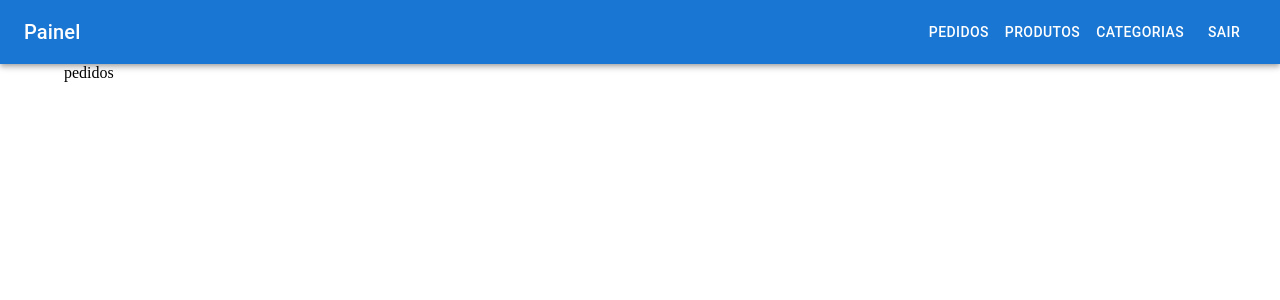
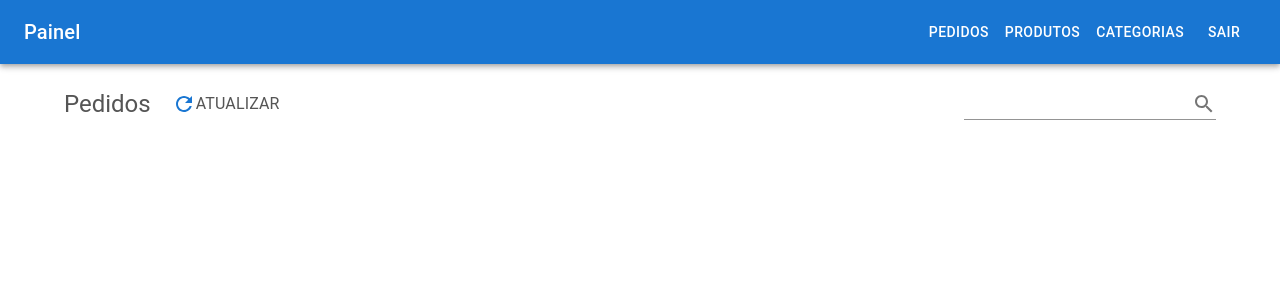
Before and after one commit to joaoygorr/Delivery, a Next.js app in the folder app/: page /orders in a window 1280 px wide. Shown: the top 300 px of the page. Built offline with nearby package versions, Linux system fonts and the light colour scheme.

Commit message:
feat: estrutura de order

```diff
--- a/app/src/app/(inside)/orders/page.tsx
+++ b/app/src/app/(inside)/orders/page.tsx
@@ -1,3 +1,53 @@
+import { Refresh, Search } from "@mui/icons-material";
+import {
+  Box,
+  Button,
+  Grid2,
+  InputAdornment,
+  TextField,
+  Typography,
+} from "@mui/material";
+
 export default function Page() {
-  return <div>pedidos</div>;
+  return (
+    <Box sx={{ my: 3 }}>
+      <Box sx={{ display: "flex", justifyContent: "space-between" }}>
+        <Box sx={{ display: "flex", alignItems: "center" }}>
+          <Typography component="h5" variant="h5" sx={{ color: "#555", mr: 2 }}>
+            Pedidos
+          </Typography>
+          <Button
+            sx={{ justifyContent: { xs: "flex-start", md: "center" } }}
+            size="small"
+          >
+            <Refresh />
+            <Typography
+              component="div"
+              sx={{ color: "#555", display: { xs: "none", md: "block" } }}
+            >
+              Atualizar
+            </Typography>
+          </Button>
+        </Box>
+
+        <TextField
+          // value={}
+          // onChange={}
+          // onKeyUp={}
+          variant="standard"
+          slotProps={{
+            input: {
+              endAdornment: (
+                <InputAdornment position="end">
+                  <Search />
+                </InputAdornment>
+              ),
+            },
+          }}
+        />
+      </Box>
+
+      <Grid2 container spacing={3} columns={{ xs: 1, sm: 2, md: 4 }}></Grid2>
+    </Box>
+  );
 }
```
Also changed, not shown: app/src/shared/components/admin/orderItem/orderItem.tsx (added, +40 -0 lines).
